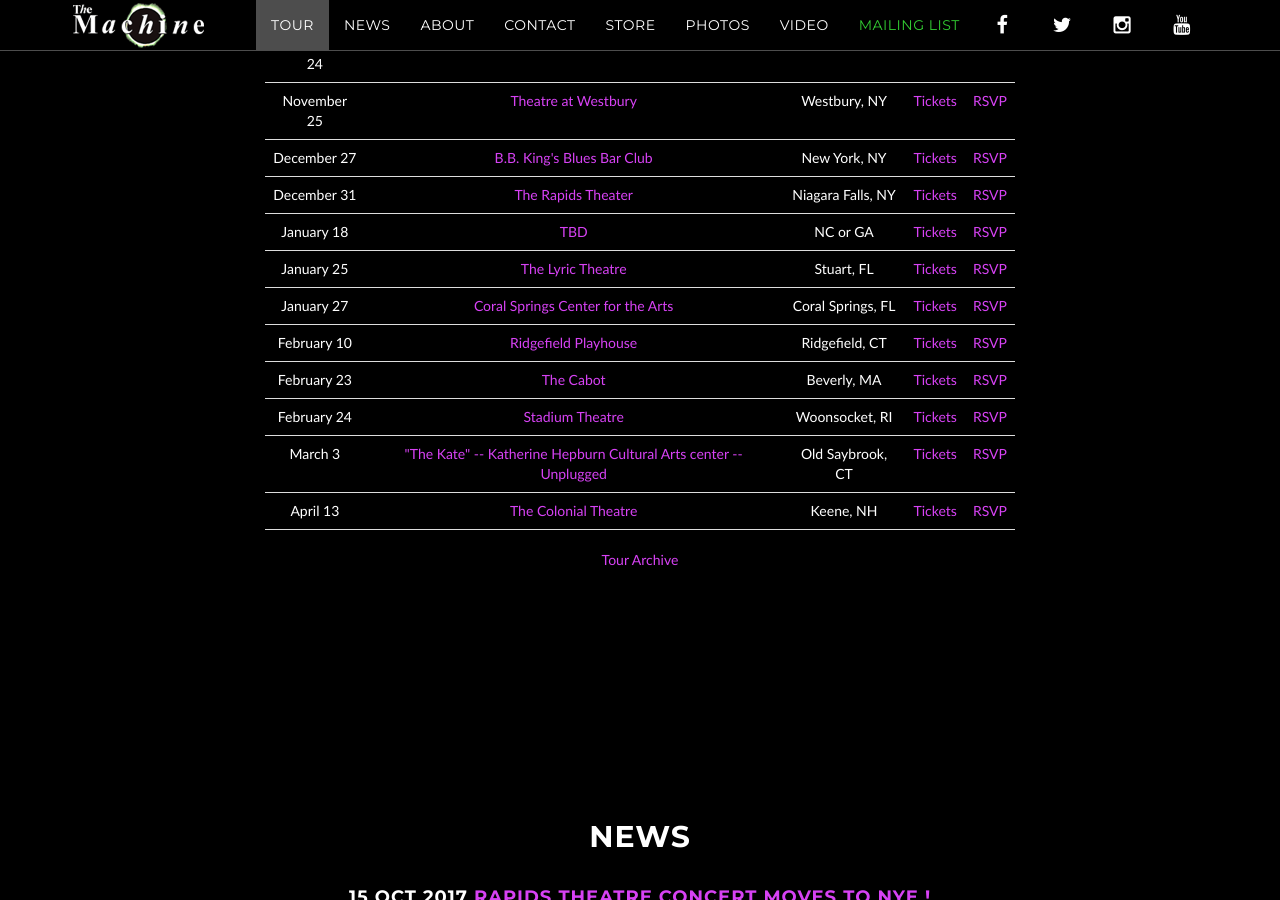
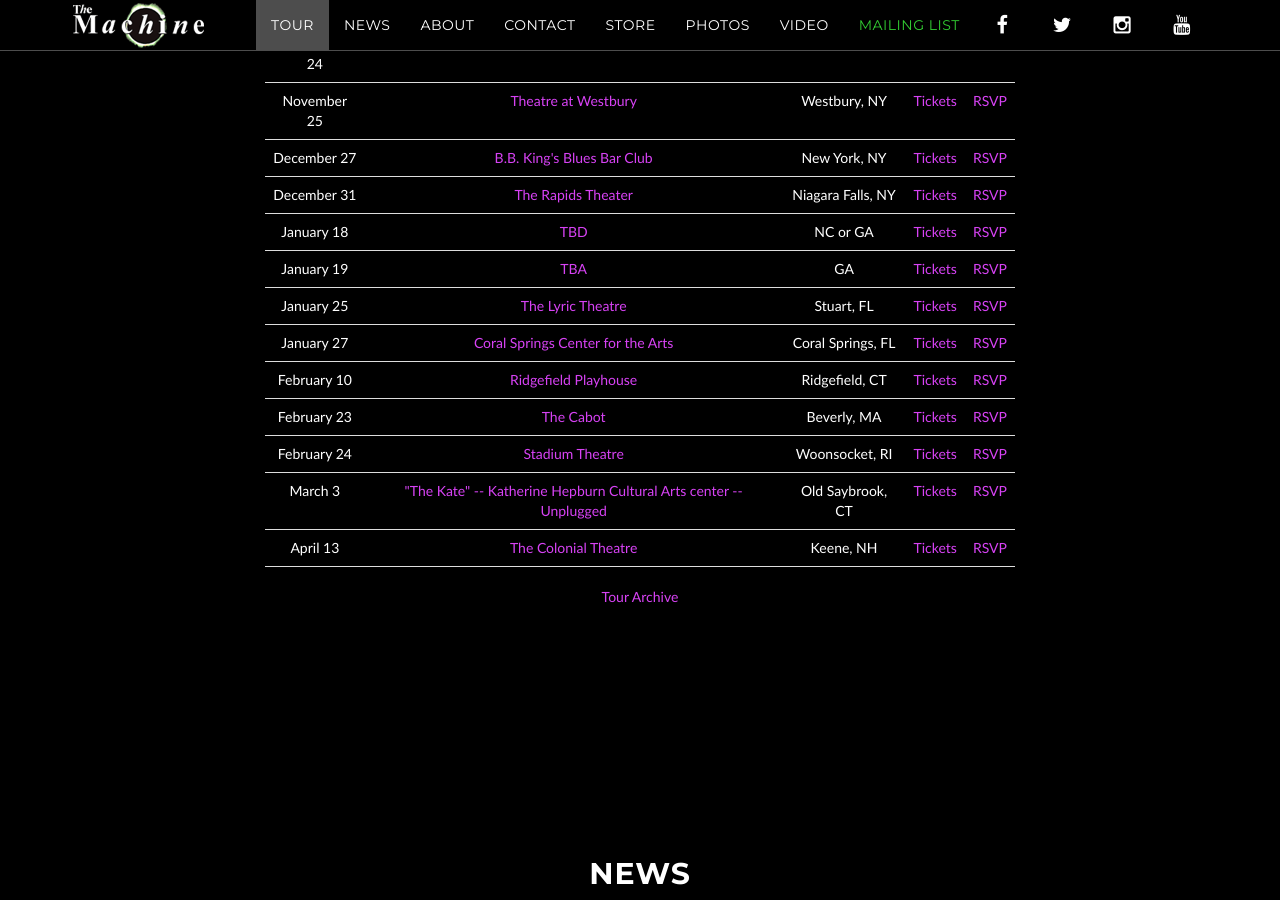
Before and after one commit to machineweb/machineweb.github.io, a Jekyll site: the page built from index.html, in a window 1280 px wide and 900 px high, scrolled down 1144 px. Built offline with Jekyll 4.4.1, drawn with Linux system fonts in a browser that asks for light colours; comment, search, counter and statistics services are not loaded.

Commit message:
New tour item

```diff
--- a/_data/tour.yml
+++ b/_data/tour.yml
@@ -3241,3 +3241,11 @@
     tickets-url: ""
     rsvp-url: ""
     order: "1516251600000"
+
+  - date: "January 19 2018"
+    venue: "TBA"
+    venue-url: ""
+    location: "GA "
+    tickets-url: ""
+    rsvp-url: ""
+    order: "1516338000000"
```
